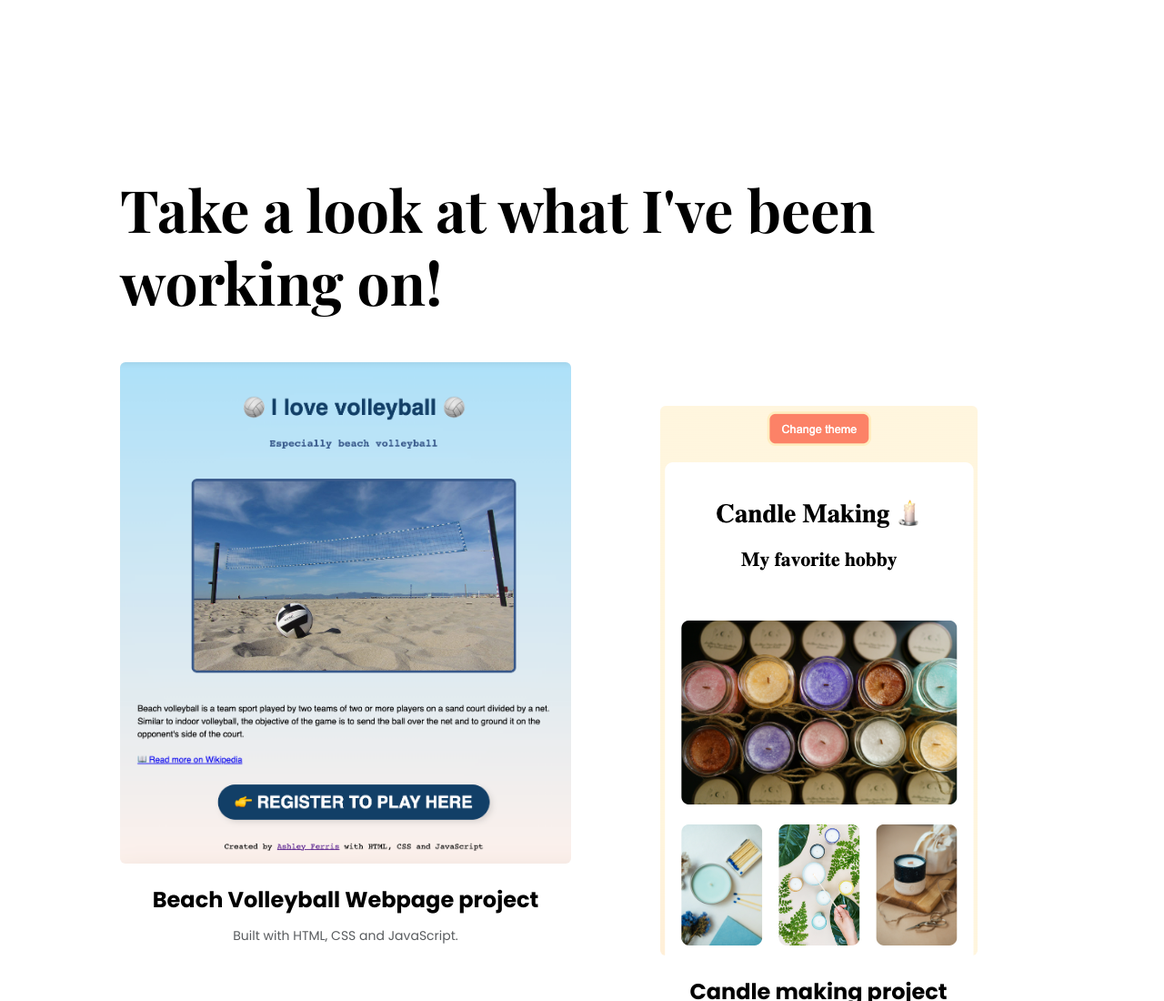
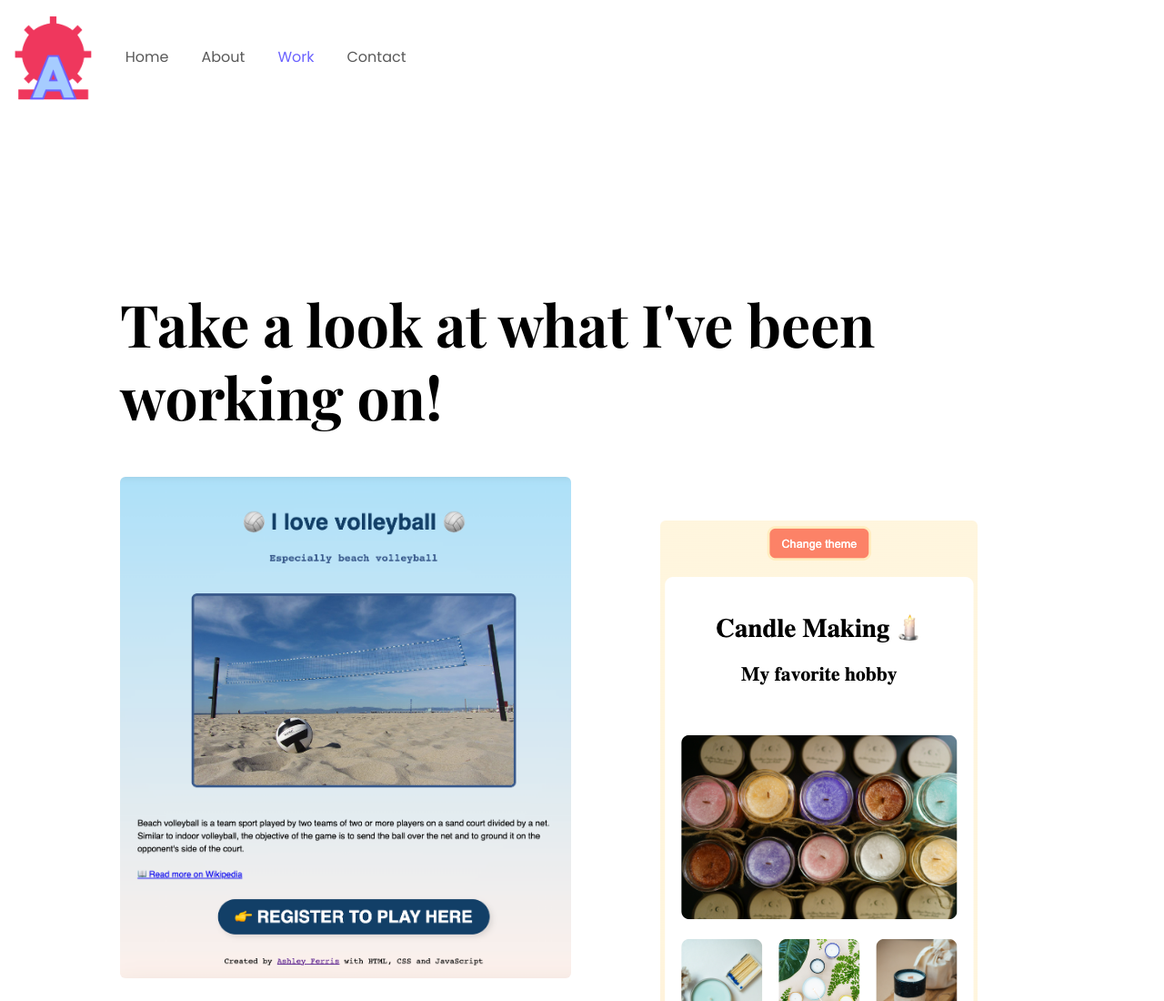
Before and after one commit to ashleyferris6/portfolio-project, a plain HTML site: page work.html in a window 1280 px wide. Shown: the top 1100 px of the page at 91% size. Drawn offline with nearby package versions, Linux system fonts and the light colour scheme.

Commit message:
Built the navigation/header bar
- Used navbar Bootstrap in order to make the navbar Responsive
- Used !important hack tag/annotation in CSS to make the navbar show up in the branding color
- Added and customized navbar to all html pages

```diff
--- a/styles/portfolio.css
+++ b/styles/portfolio.css
@@ -78,8 +78,21 @@ p {
   padding: 120 60px;
 }
 
+.logo {
+  max-height: 100px;
+}
+
+.active {
+  color: var(--branding-color) !important;
+}
+.nav-item {
+  padding: 0 10px;
+  line-height: 14px;
+}
+
 .content {
   padding: 160px 20px;
+  margin: 30px;
 }
 
 .content h1 {
@@ -108,10 +121,6 @@ p {
   border-radius: 8px;
 }
 
-.content {
-  margin: 30px;
-}
-
 @media (max-width: 960px) {
   h1 {
     font-size: 60px;
--- a/work.html
+++ b/work.html
@@ -29,6 +29,44 @@
     ></script>
   </head>
   <body>
+    <nav class="navbar navbar-expand-lg bg-white">
+      <div class="container-fluid">
+        <a class="navbar-brand" href="/">
+          <img
+            src="images/FerrisAshley_PersonalLogoTransparentPurple.png"
+            class="logo"
+            alt="Ashley Ferris Personal Logo"
+          />
+        </a>
+        <button
+          class="navbar-toggler"
+          type="button"
+          data-bs-toggle="collapse"
+          data-bs-target="#navbarSupportedContent"
+          aria-controls="navbarSupportedContent"
+          aria-expanded="false"
+          aria-label="Toggle navigation"
+        >
+          <span class="navbar-toggler-icon"></span>
+        </button>
+        <div class="collapse navbar-collapse" id="navbarSupportedContent">
+          <ul class="navbar-nav me-auto mb-2 mb-lg-0">
+            <li class="nav-item">
+              <a class="nav-link" aria-current="page" href="/">Home</a>
+            </li>
+            <li class="nav-item">
+              <a class="nav-link" href="/about.html">About</a>
+            </li>
+            <li class="nav-item">
+              <a class="nav-link active" href="/work.html">Work</a>
+            </li>
+            <li class="nav-item">
+              <a class="nav-link" href="/contact.html">Contact</a>
+            </li>
+          </ul>
+        </div>
+      </div>
+    </nav>
     <div class="content-container container">
       <div class="content">
         <h1 class="mb-5">Take a look at what I've been working on!</h1>
```
Also changed, not shown: about.html (+38 -0 lines), contact.html (+44 -2 lines), index.html (+38 -0 lines), images/FerrisAshley_PersonalLogo.png (added), images/FerrisAshley_PersonalLogoColorful.png (added), images/FerrisAshley_PersonalLogoTransparentBlack.png (added), images/FerrisAshley_PersonalLogoTransparentPurple.png (added), 2 other files.
